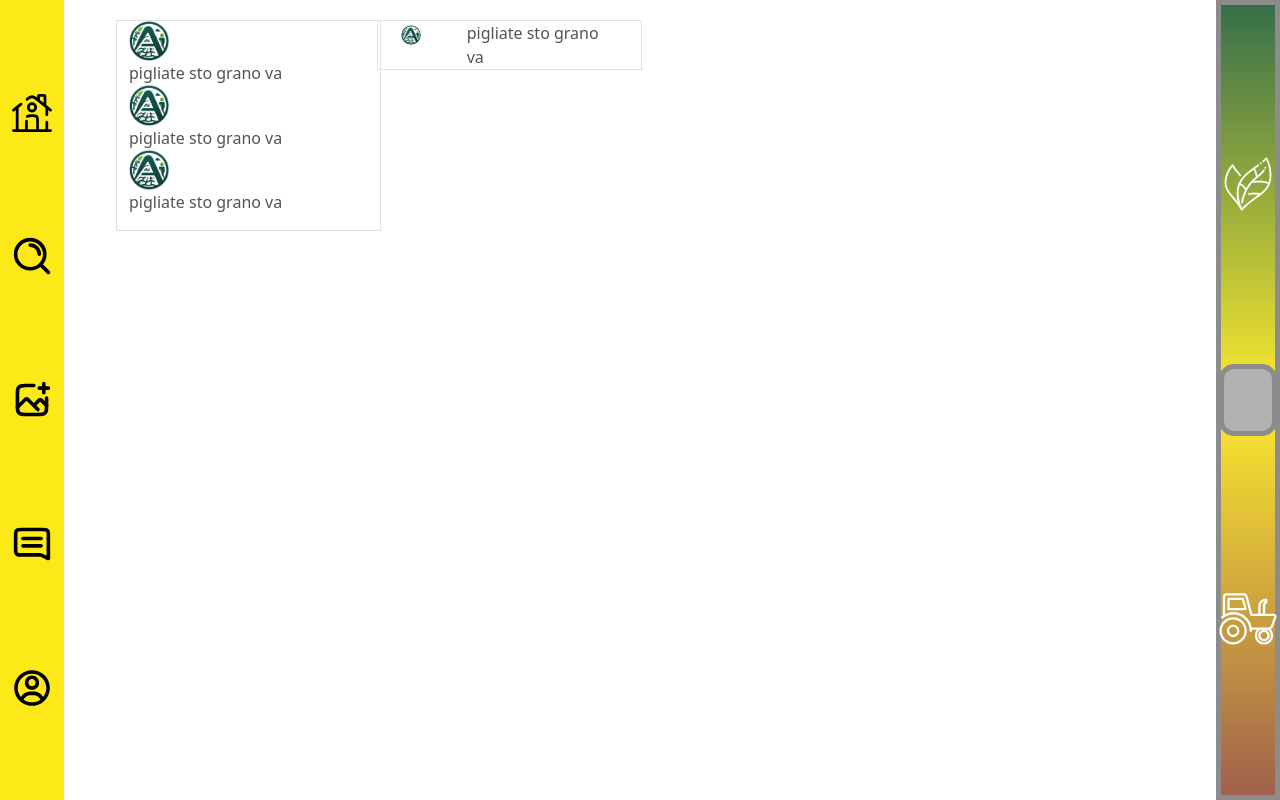
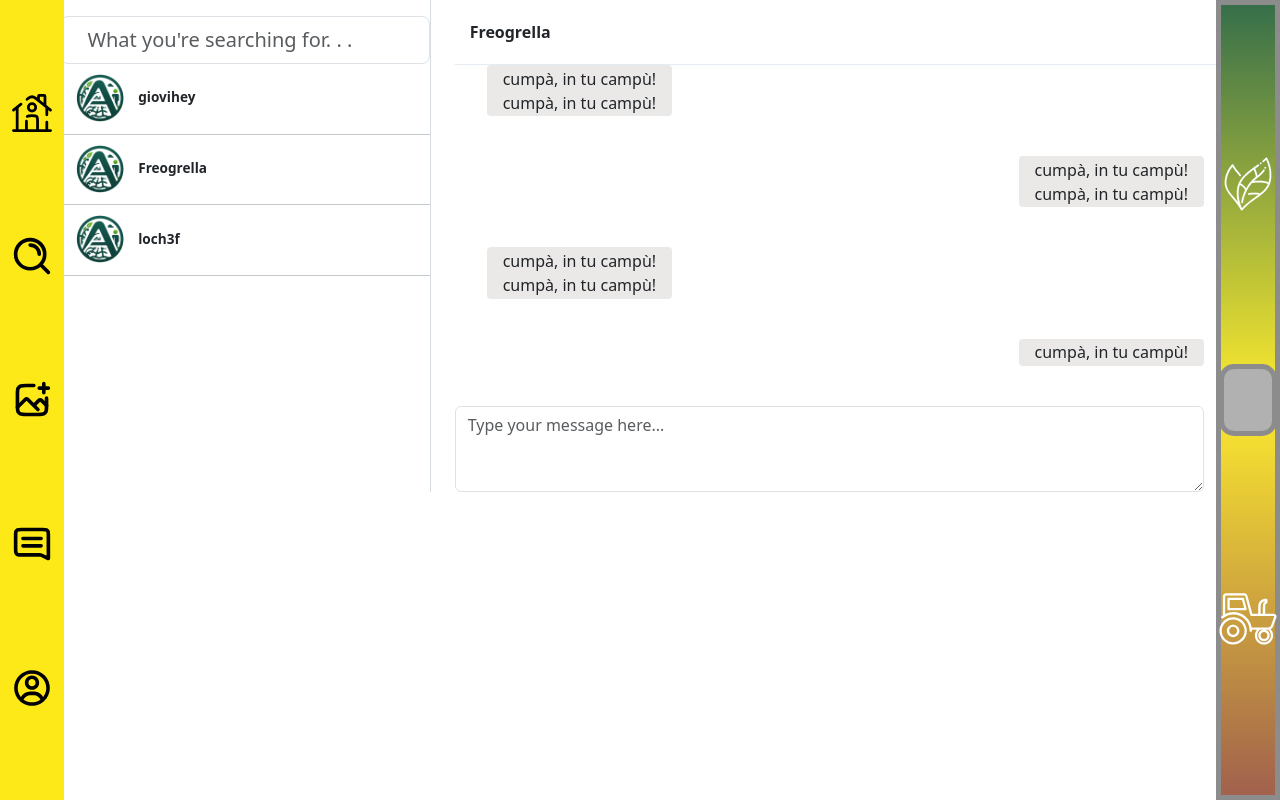
Before and after one commit to Fre0Grella/AgroNET, a PHP site: page /message.html in a window 1280 px wide. Run offline with PHP 8.4, Linux system fonts and the light colour scheme; some libraries are stand-ins or nearby versions.

Commit message:
working on message

```diff
--- a/root/css/message.css
+++ b/root/css/message.css
@@ -1,3 +1,166 @@
+div.conte
+
+.chat-search-box {
+    -webkit-border-radius: 3px 0 0 0;
+    -moz-border-radius: 3px 0 0 0;
+    border-radius: 3px 0 0 0;
+    padding: .75rem 1rem;
+}
+
+.chat-search-box .input-group .form-control {
+    -webkit-border-radius: 2px 0 0 2px;
+    -moz-border-radius: 2px 0 0 2px;
+    border-radius: 2px 0 0 2px;
+    border-right: 0;
+}
+
+.chat-search-box .input-group .input-group-btn .btn {
+    -webkit-border-radius: 0 2px 2px 0;
+    -moz-border-radius: 0 2px 2px 0;
+    border-radius: 0 2px 2px 0;
+    margin: 0;
+}
+
+.chat-search-box .input-group .input-group-btn .btn i {
+    font-size: 1.2rem;
+    line-height: 100%;
+    vertical-align: middle;
+}
+/************************************************
+	************************************************
+									Users Container
+	************************************************
+************************************************/
+.users-container {
+    position: relative;
+    padding: 1rem 0;
+    border-right: 1px solid #d5dbe1;
+    height: 100%;
+    display: -ms-flexbox;
+    display: flex;
+    -ms-flex-direction: column;
+    flex-direction: column;
+}
+
+/************************************************
+	************************************************
+											Users
+	************************************************
+************************************************/
+
+.users {
+    padding: 0;
+}
+
+.users .person {
+    position: relative;
+    width: 100%;
+    padding: 10px 1rem;
+    cursor: pointer;
+    border-bottom: 1px solid #c4c9ce;
+}
+
+.users .person:hover {
+    background-color: #ffffff;
+    background-image: -webkit-gradient(linear, left top, left bottom, from(#e9eff5), to(#ffffff));
+}
+
+.users .person .user {
+    display: inline-block;
+    position: relative;
+    margin-right: 10px;
+}
+
+.users .person .user img {
+    width: 48px;
+    height: 48px;
+    -webkit-border-radius: 50px;
+    -moz-border-radius: 50px;
+    border-radius: 50px;
+}
+
+.users .person p.name-time {
+    font-weight: 600;
+    font-size: .85rem;
+    display: inline-block;
+}
+
+.users .person p.name-time .time {
+    font-weight: 400;
+    font-size: .7rem;
+    text-align: right;
+    color: #8796af;
+}
+
+
+/************************************************
+	************************************************
+									Chat right side
+	************************************************
+************************************************/
+
+.selected-user {
+    width: 100%;
+    padding: 0 15px;
+    min-height: 64px;
+    line-height: 64px;
+    border-bottom: 1px solid #e6ecf3;
+    -webkit-border-radius: 0 3px 0 0;
+    -moz-border-radius: 0 3px 0 0;
+    border-radius: 0 3px 0 0;
+}
+
+.selected-user span {
+    line-height: 100%;
+}
+
+.selected-user span.name {
+    font-weight: 700;
+}
+
+.chat-container {
+    position: relative;
+    padding-right: 1rem;
+}
+
+.chat-container li.chat-left,
+.chat-container li.chat-right {
+    display: flex;
+    flex: 1;
+    flex-direction: row;
+    margin-bottom: 40px;
+}
+
+.chat-container li.chat-right {
+    justify-content: flex-end;
+}
+
+.chat-container li .chat-text {
+    padding: .1rem 1rem;
+    -webkit-border-radius: 4px;
+    -moz-border-radius: 4px;
+    border-radius: 4px;
+    background: #ebe8e8;
+    font-weight: 300;
+    line-height: 150%;
+    position: relative;
+}
+
+.chat-container li .chat-text:before {
+    content: '';
+    position: absolute;
+    width: 0;
+    height: 0;
+    top: 10px;
+    left: -20px;
+    border: 10px solid;
+    border-color: transparent #ffffff transparent transparent;
+}
+
+.chat-container li.chat-right > .chat-text {
+    text-align: right;
+}
+
 ul {
     list-style-type: none;
 }
--- a/root/message.html
+++ b/root/message.html
@@ -9,7 +9,7 @@
         integrity="sha384-T3c6CoIi6uLrA9TneNEoa7RxnatzjcDSCmG1MXxSR1GAsXEV/Dwwykc2MPK8M2HN"
         crossorigin="anonymous">
         <link href="css/message.css" rel="stylesheet" type="text/css"/>
-
+        <link href="https://maxcdn.bootstrapcdn.com/font-awesome/4.3.0/css/font-awesome.min.css" rel="stylesheet">
     </head>
     <body>
         <nav class="topBar">
@@ -17,52 +17,74 @@
             <input class="slider" type="range" min="1" max="3" value="2" id="myRange" >
             <img src="img/icon/tractor.svg" draggable="false" class="img-fluid">
         </nav>
-        <main>
-            <article>
-                <div class="conteiner">
-                    <div class="row justify-content-around border">
-                        <ul class="users ">
-                            <li class="person">
-                                <div class="col-2">
-                                    <img src="img/AgroNET_logo.png" class="img-fluid">
+        <div class="container-fluid mx-5">
+                <div class="row">
+                    <div class="col-12">
+                            <div class="row no-gutters">
+                                <div class="col-4">
+                                    <div class="users-container">
+                                        <div class="searchBar">
+                                            <input type="search" id="form1" class="form-control form-control-lg focus-ring focus-ring-dark" placeholder="  What you're searching for. . ."/>
                                         </div>
-                                <div class="col-8">
-                                    <header> pigliate sto grano va </header>
+                                        <ul class="users">
+                                            <li class="person" data-chat="person1">
+                                                <div class="user">
+                                                    <img src="/root/img/AgroNET_logo.png" alt="Retail Admin">
                                                 </div>
+                                                <p class="name-time">
+                                                    <span class="name">giovihey</span>
+                                                </p>
                                             </li>
-                            <li class="person">
-                                <div class="col-2">
-                                    <img src="img/AgroNET_logo.png" class="img-fluid">
+                                            <li class="person active-user" data-chat="person2">
+                                                <div class="user">
+                                                    <img src="/root/img/AgroNET_logo.png" alt="Retail Admin">
                                                 </div>
-                                <div class="col-8">
-                                    <header> pigliate sto grano va </header>
+                                                <p class="name-time">
+                                                    <span class="name">Freogrella</span>
+                                                </p>
+                                            </li>
+                                            <li class="person" data-chat="person3">
+                                                <div class="user">
+                                                    <img src="/root/img/AgroNET_logo.png" alt="Retail Admin">
                                                 </div>
-                            </li>
-                            <li class="person">
-                                <div class="col-2">
-                                    <img src="img/AgroNET_logo.png" class="img-fluid">
-                                </div>
-                                <div class="col-8">
-                                    <header> pigliate sto grano va </header>
-                                </div>
+                                                <p class="name-time">
+                                                    <span class="name">loch3f</span>
+                                                </p>
                                             </li>
                                         </ul>
                                     </div>
                                 </div>
-            </article>
-            <article>
-                <div class="conteiner-fluid ">
-                    <div class="row justify-content-around border">
-                        <div class="col-2">
-                            <img src="img/AgroNET_logo.png" class="img-fluid">
+                                <div class="col-8">
+                                    <div class="selected-user">
+                                        <span class="name">Freogrella</span>
                                     </div>
-                        <div class="col-8">
-                            <header> pigliate sto grano va </header>
+                                    <div class="chat-container">
+                                        <ul class="chat-box chatContainerScroll">
+                                            <li class="chat-left">
+                                                <div class="chat-text">cumpà, in tu campù!
+                                                    <br>cumpà, in tu campù!</div>
+                                            </li>
+                                            <li class="chat-right">
+                                                <div class="chat-text">cumpà, in tu campù!
+                                                    <br> cumpà, in tu campù!</div>
+                                            </li>
+                                            <li class="chat-left">
+                                                <div class="chat-text">cumpà, in tu campù!
+                                                    <br>cumpà, in tu campù!</div>
+                                            </li>
+                                            <li class="chat-right">
+                                                <div class="chat-text">cumpà, in tu campù!</div>
+                                            </li>
+                                        </ul>
+                                        <div class="form-group mt-3 ">
+                                            <textarea class="form-control" rows="3" placeholder="Type your message here..."></textarea>
                                         </div>
                                     </div>
                                 </div>
-            </article>
-        </main>
+                            </div>
+                    </div>
+                </div>
+        </div>
         <nav id="botBar">
             <a href="home.html"><img src="img/icon/home.svg" draggable="false" class="img-fluid p-2 change"></a>
             <a href="search.html"><img src="img/icon/search.svg" draggable="false" class="img-fluid p-2 change"></a>
```
Lines whose indentation alone changed are shown as unchanged.
